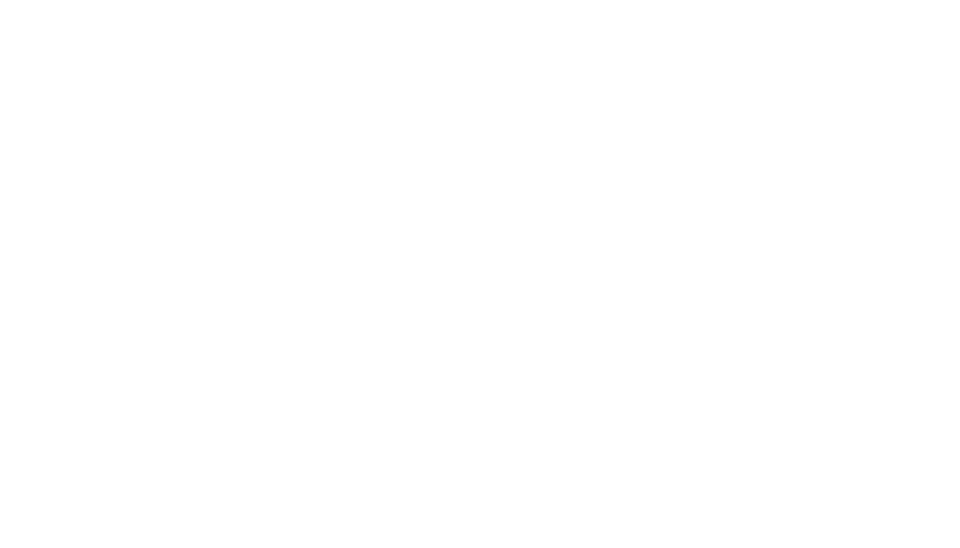
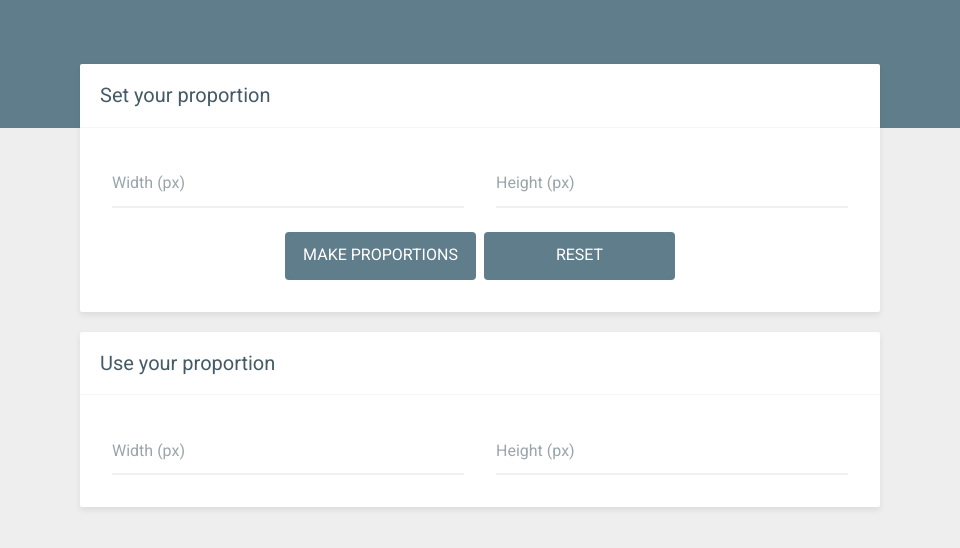
Before and after one commit to YuriBrunetto/proportions, an Electron app: page index.html in a window 960 px wide. Drawn offline with Linux system fonts and the light colour scheme.

Commit message:
add electron and layout structure

```diff
--- a/index.html
+++ b/index.html
@@ -5,6 +5,7 @@
         <title>Proportions</title>
 
         <link rel="stylesheet" href="lib/normalize/normalize.min.css">
+        <link rel="stylesheet" href="https://fonts.googleapis.com/css?family=Roboto">
         <link rel="stylesheet" href="css/main.css">
 
         <script src="lib/jquery/jquery-3.1.0.min.js"></script>
@@ -12,7 +13,36 @@
 
     <body>
 
+        <header class="header">
+            <div class="header-wrap">
+                <section class="header-section">
+                    <h2>Set your proportion</h2>
+                    <hr>
+                    <form class="form">
+                        <input type="number" class="form-input" placeholder="Width (px)">
+                        <input type="number" class="form-input" placeholder="Height (px)">
 
+                        <div class="clear-both"></div>
+
+                        <div class="form-btns">
+                            <button type="button" class="button float-left">Make proportions</button>
+                            <button type="button" class="button float-right">Reset</button>
+                        </div>
+                    </form>
+                </section>
+
+                <section class="header-section">
+                    <h2>Use your proportion</h2>
+                    <hr>
+                    <form class="form">
+                        <input type="number" class="form-input" placeholder="Width (px)">
+                        <input type="number" class="form-input" placeholder="Height (px)">
+
+                        <div class="clear-both"></div>
+                    </form>
+                </section>
+            </div>
+        </header>
 
     </body>
 </html>
--- a/js/proportions.js
+++ b/js/proportions.js
@@ -0,0 +1,3 @@
+$(function () {
+
+});
--- /dev/null
+++ b/main.js
@@ -0,0 +1,7 @@
+const electron = require("electron")
+const { app, BrowserWindow } = electron
+
+app.on("ready", () => {
+    let win = new BrowserWindow({ width: 960, height: 600 })
+    win.loadURL(`file://${__dirname}/index.html`)
+})
--- a/scss/main.scss
+++ b/scss/main.scss
@@ -0,0 +1,110 @@
+$color: #607D8B;
+
+* {
+    box-sizing: border-box;
+}
+
+body {
+    background-color: #eee;
+    font-family: Roboto, Arial, sans-serif;
+}
+
+h2 {
+    margin: 0;
+    font-size: 20px;
+    font-weight: normal;
+    color: #455A64;
+}
+
+hr {
+    width: calc(100% + 40px);
+    border: 0;
+    border-top: 1px solid transparentize(#95989A, 0.9);
+    margin-top: 1.225rem;
+    margin-left: -20px;
+}
+
+.button {
+    width: 191px;
+    height: 48px;
+    padding: 13px;
+    border-radius: 4px;
+    border: none;
+    background-color: $color;
+    text-transform: uppercase;
+    text-align: center;
+    color: #fff;
+    cursor: pointer;
+    outline: none;
+    transition: .3s background-color;
+
+    &:hover {
+        background-color: transparentize($color, 0.15);
+    }
+}
+
+.header {
+    height: 128px;
+    background-color: $color;
+    position: relative;
+
+    .header-wrap {
+        width: 800px;
+        position: absolute;
+        top: 64px;
+        left: calc(50% - 400px);
+    }
+
+    .header-section {
+        margin-bottom: 20px;
+        padding: 20px 20px 32px 20px;
+        background-color: #fff;
+        border-radius: 2px;
+        box-shadow: 0 3px 6px 0 rgba(0, 0, 0, 0.08);
+
+        .form {
+            width: 100%;
+            padding: 24px 12px 0;
+
+            .form-input {
+                width: 352px;
+                height: 48px;
+                color: #455A64;
+                border: none;
+                outline: none;
+                padding: 0;
+                border-bottom: 2px solid transparentize($color, 0.9);
+                line-height: 46px;
+                transition: border-color .3s;
+                float: left;
+
+                &:last-of-type {
+                    float: right;
+                }
+
+                &:focus {
+                    border-color: transparentize($color, 0.5);
+                }
+            }
+
+            .form-btns {
+                width: 390px;
+                height: 48px;
+                margin: 24px auto 0;
+            }
+        }
+    }
+}
+
+.float-left {
+    float: left;
+}
+.float-right {
+    float: right;
+}
+
+.clear-both {
+    height: 0;
+    overflow: hidden;
+    clear: both;
+}
```
Also changed, not shown: package.json (+6 -1 lines), css/main.css, dist/proportions.js (added).
